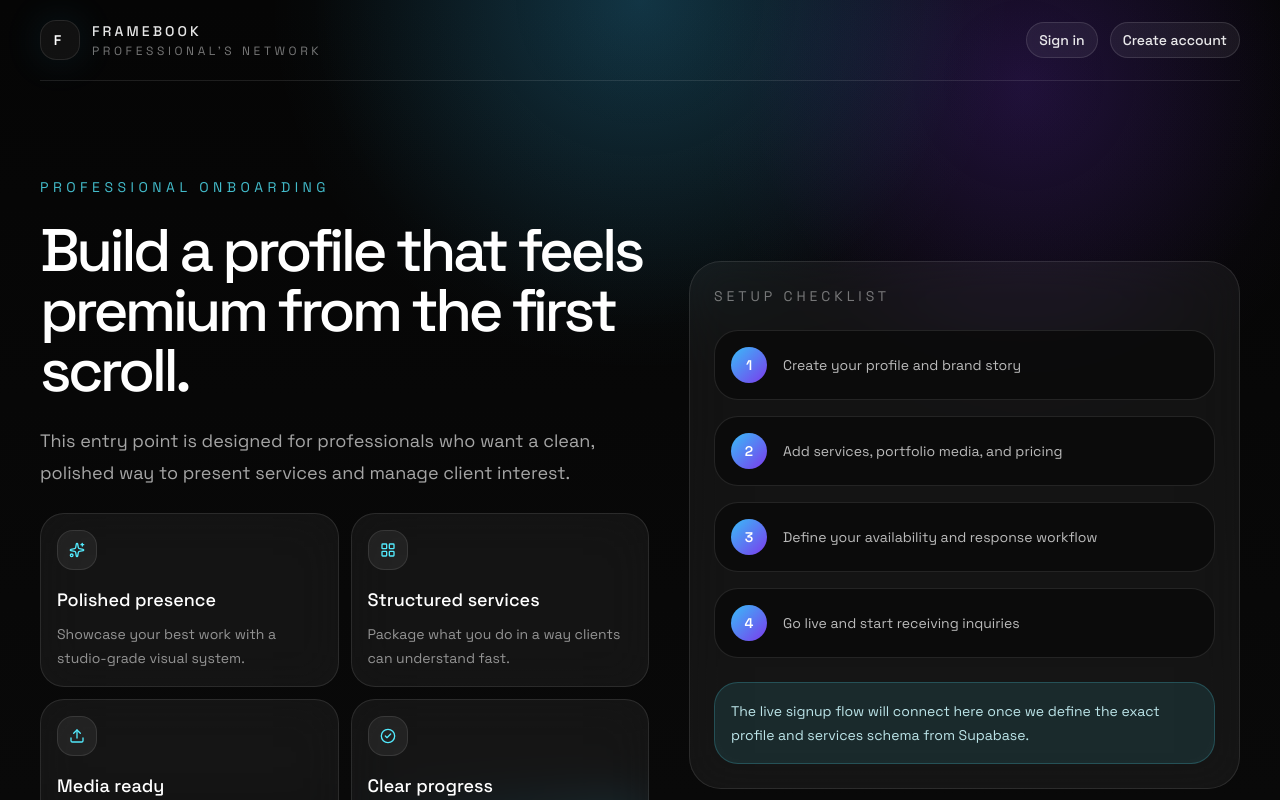
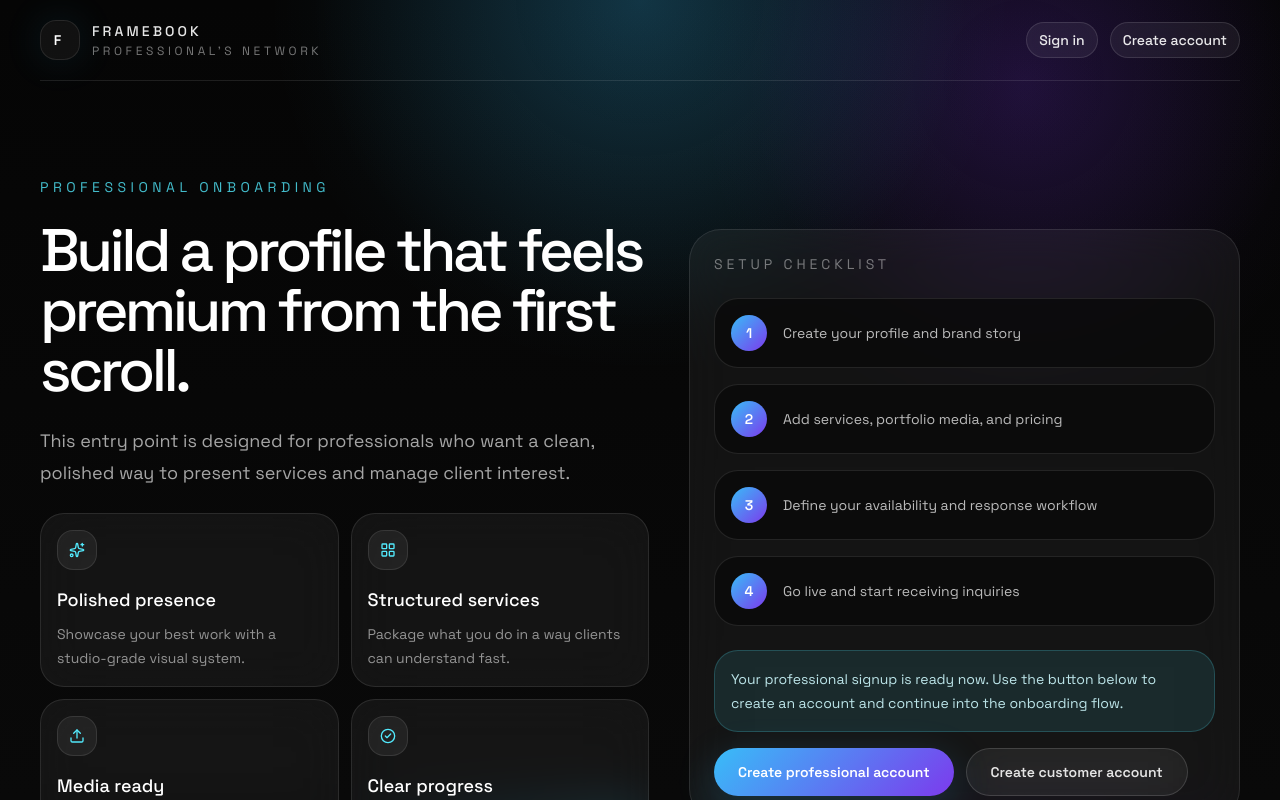
Before and after one commit to moneymovest/studio-by-ashish, a Next.js app: page /join in a window 1280 px wide. Shown: the top 800 px of the page. Built offline with nearby package versions, Linux system fonts and the light colour scheme; no server answers.

Commit message:
Fix mobile signup entry points

```diff
--- a/app/join/page.tsx
+++ b/app/join/page.tsx
@@ -1,3 +1,4 @@
+import Link from "next/link";
 import { CheckCircle2, LayoutGrid, Sparkles, Upload } from "lucide-react";
 import { SiteHeader } from "@/components/landing/site-header";
 
@@ -86,8 +87,23 @@ export default function JoinPage() {
             </div>
 
             <div className="mt-6 rounded-3xl border border-cyan-300/20 bg-cyan-300/10 p-4 text-sm leading-6 text-cyan-100/90">
-              The live signup flow will connect here once we define the exact
-              profile and services schema from Supabase.
+              Your professional signup is ready now. Use the button below to
+              create an account and continue into the onboarding flow.
+            </div>
+
+            <div className="mt-4 flex flex-col gap-3 sm:flex-row">
+              <Link
+                href="/signup?accountType=professional"
+                className="inline-flex h-12 items-center justify-center rounded-full bg-[linear-gradient(135deg,#38bdf8,#7c3aed)] px-6 text-sm font-semibold text-white shadow-[0_10px_40px_rgba(56,189,248,0.18)] transition hover:scale-[1.01]"
+              >
+                Create professional account
+              </Link>
+              <Link
+                href="/signup"
+                className="inline-flex h-12 items-center justify-center rounded-full border border-white/15 bg-white/4 px-6 text-sm font-semibold text-white/88 backdrop-blur-xl transition hover:border-cyan-300/30 hover:bg-white/8"
+              >
+                Create customer account
+              </Link>
             </div>
           </div>
         </section>
--- a/app/signup/page.tsx
+++ b/app/signup/page.tsx
@@ -1,11 +1,12 @@
 "use client";
 
-import { useState } from "react";
-import { useRouter } from "next/navigation";
+import { useEffect, useState } from "react";
+import { useRouter, useSearchParams } from "next/navigation";
 import { RouteShell } from "@/components/landing/route-shell";
 import getSupabaseClient from "@/lib/supabaseClient";
 
 export default function SignupPage() {
+  const searchParams = useSearchParams();
   const [email, setEmail] = useState("");
   const [password, setPassword] = useState("");
   const [name, setName] = useState("");
@@ -18,6 +19,19 @@ export default function SignupPage() {
   const router = useRouter();
 
   const professionalServices = ["Photographer", "Videographer", "Editor"];
+
+  useEffect(() => {
+    const requestedAccountType = searchParams.get("accountType");
+    if (
+      requestedAccountType === "professional" ||
+      requestedAccountType === "customer"
+    ) {
+      setAccountType(requestedAccountType);
+      if (requestedAccountType === "customer") {
+        setServiceCategories([]);
+      }
+    }
+  }, [searchParams]);
 
   function toggleServiceCategory(category: string) {
     setServiceCategories((current) =>
--- a/components/AuthMenu.tsx
+++ b/components/AuthMenu.tsx
@@ -85,7 +85,7 @@ export default function AuthMenu() {
         </Link>
         <Link
           href="/signup"
-          className="hidden sm:inline-flex h-9 items-center rounded-full border border-white/12 bg-white/6 px-3 text-sm font-medium text-white/90"
+          className="inline-flex h-9 items-center rounded-full border border-white/12 bg-white/6 px-3 text-sm font-medium text-white/90 backdrop-blur-xl transition hover:border-cyan-300/30 hover:bg-white/10"
         >
           Create account
         </Link>
```
